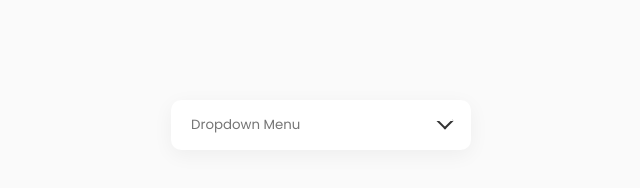
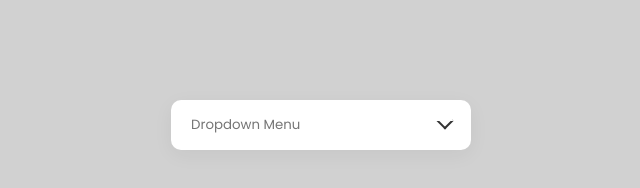
Before and after one commit to Gustavolando/otCustomSelectMenuDropdownUsingHTMLCSSnVanillaJavascript, a plain HTML site: page index.html in a window 1280 px wide. Shown: the whole page, without its empty margins (319-959 px from the left). Drawn offline with nearby package versions, Linux system fonts and the light colour scheme.

Commit message:
Adding README.md file

```diff
--- a/styles.css
+++ b/styles.css
@@ -11,7 +11,7 @@ body {
   display: flex;
   justify-content: center;
   min-height: 100vh;
-  background: #fafafa;
+  background: #d1d1d1;
 }
 
 .dropdown {
```
Also changed, not shown: Custom Select Menu Dropdown 1.png (added), Custom Select Menu Dropdown 2.png (added), Custom Select Menu Dropdown 3.png (added), 2 other files.
